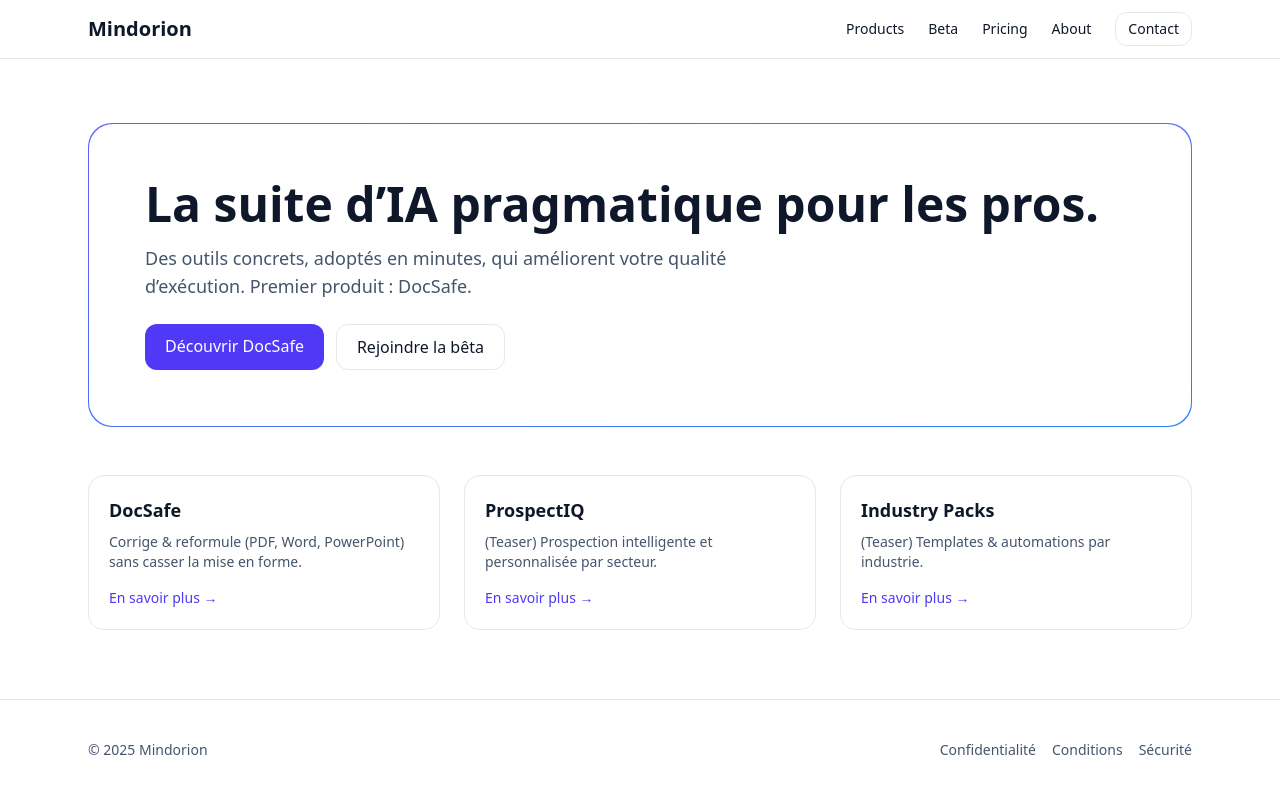
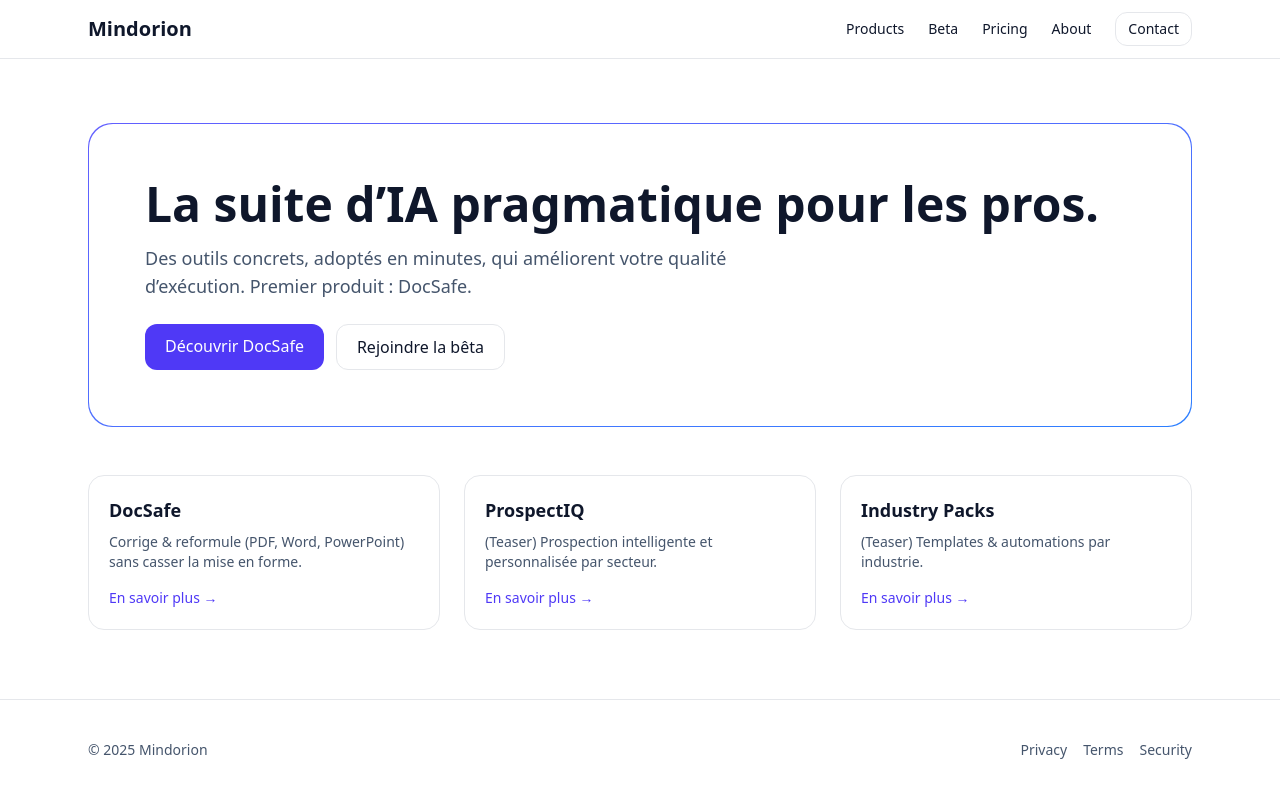
Before and after one commit to Docsafecompany/nextjs-enterprise-mindorion, a Next.js app: page / in a window 1280 px wide. Built offline with nearby package versions, Linux system fonts and the light colour scheme.

Commit message:
Update Footer.tsx

```diff
--- a/components/Footer.tsx
+++ b/components/Footer.tsx
@@ -5,9 +5,9 @@ export default function Footer() {
         <div className="flex flex-wrap items-center justify-between gap-4">
           <p>© {new Date().getFullYear()} Mindorion</p>
           <nav className="flex gap-4">
-            <a href="/legal/privacy">Confidentialité</a>
-            <a href="/legal/terms">Conditions</a>
-            <a href="/security">Sécurité</a>
+            <a href="/legal/privacy">Privacy</a>
+            <a href="/legal/terms">Terms</a>
+            <a href="/security">Security</a>
           </nav>
         </div>
       </div>
```
